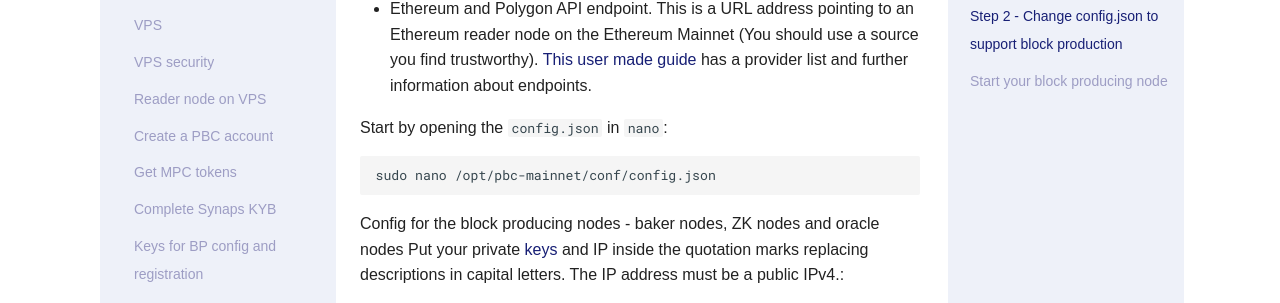
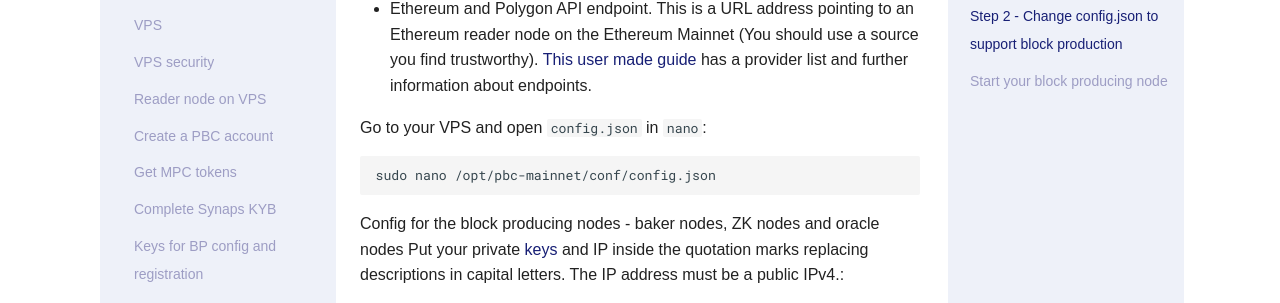
Before and after one commit to 0xSero/partisia-docs, an MkDocs documentation site: the page built from docs/operator-10-bp.md, in a window 1280 px wide and 900 px high, scrolled down 705 px. Shown: the part 141-444 px from the top of the window. Built offline with MkDocs 1.6.1 and Material for MkDocs 9.7.7, drawn with Linux system fonts in a browser that asks for light colours; some web fonts are replaced; a script that is not in the unit is left out.

Commit message:
Update docs/operator-10-bp.md, docs/operator-11-registration.md

`````diff
--- a/docs/operator-10-bp.md
+++ b/docs/operator-10-bp.md
@@ -27,7 +27,7 @@ To fill out the config.json for a block producing node you need to add the follo
 - IP address of the server hosting your node (You get this from your VPS service provider)
 - Ethereum and Polygon API endpoint. This is a URL address pointing to an Ethereum reader node on the Ethereum Mainnet (You should use a source you find trustworthy). [This user made guide](https://docs.google.com/spreadsheets/d/1Eql-c0tGo5hDqUcFNPDx9v-6-rCYHzZGbITz2QKCljs/edit#gid=0) has a provider list and further information about endpoints.
 
-Start by opening the `config.json` in `nano`:
+Go to your VPS and open `config.json` in `nano`:
 
 
 ````bash
`````
Also changed, not shown: docs/operator-11-registration.md (+1 -1 lines).
